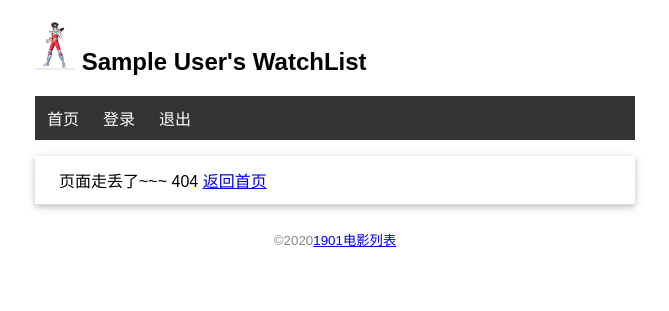
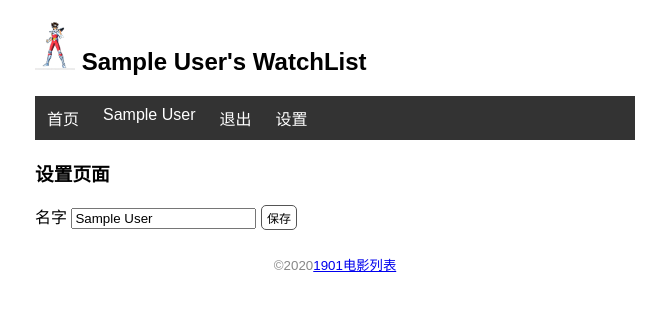
Before and after one commit to ITClubOfBruce/flask1901, a Flask app: page /settings in a window 1280 px wide. Shown: the top 311 px of the page, without its empty margins (305-974 px from the left). Run offline with Flask 2, Linux system fonts and the light colour scheme; the visitor is signed in with stand-in values (Sample User, id 1); data comes from the database, SQL or seed files in the repository.

Commit message:
功能代码完结

```diff
--- a/day1/watchlist/app.py
+++ b/day1/watchlist/app.py
@@ -5,7 +5,7 @@ from flask import Flask,render_template,flash,redirect,request,url_for
 from werkzeug.security import generate_password_hash,check_password_hash
 import click
 from flask_sqlalchemy import SQLAlchemy  # 导入扩展类
-from flask_login import LoginManager,UserMixin,login_user,logout_user,login_required
+from flask_login import LoginManager,UserMixin,login_user,logout_user,login_required,current_user
 
 WIN = sys.platform.startswith('win')
 if WIN:
@@ -26,6 +26,7 @@ login_manager = LoginManager(app) # 实例化登录拓展类
 def load_user(user_id):
     user = User.query.get(int(user_id))
     return user
+login_manager.login_view = 'login'
 
 # models
 class User(db.Model,UserMixin):
@@ -54,6 +55,9 @@ def common_user():
 @app.route('/',methods=['GET','POST'])
 def index():
     if request.method == 'POST':
+        if not current_user.is_authenticated:
+            return redirect(url_for('index'))
+
         # request在请求触发的时候才会包含数据
         title = request.form.get('title')
         year = request.form.get('year')
@@ -73,6 +77,7 @@ def index():
 
 # 更新电影信息
 @app.route('/movie/edit/<int:movie_id>',methods=['GET','POST'])
+@login_required
 def edit(movie_id):
     movie = Movie.query.get_or_404(movie_id)
     if request.method == 'POST':
@@ -131,6 +136,21 @@ def logout():
     flash('拜拜')
     return redirect(url_for('index'))
 
+# settings 设置
+@app.route('/settings',methods=['GET','POST'])
+@login_required
+def settings():
+    if request.method == 'POST':
+        name = request.form['name']
+        if not name or len(name)>20:
+            flash('输入错误')
+            return redirect(url_for('settings'))
+        current_user.name = name
+        db.session.commit()
+        flash('名称已经更新')
+        return redirect(url_for('index'))
+
+    return render_template('settings.html')
 
 # 自定义命令
 
--- a/day1/watchlist/templates/base.html
+++ b/day1/watchlist/templates/base.html
@@ -22,12 +22,25 @@
             <li>
                 <a href="{{ url_for('index') }}">首页</a>
             </li>
+            {% if not current_user.is_authenticated %}
             <li>
                 <a href="{{ url_for('login') }}">登录</a>
+
             </li>
+            {% else %}
+            <li>
+                <a href="{{ url_for('login') }}">{{ current_user.name }}</a>
+
+            </li>
+            {% endif %}
+            {% if current_user.is_authenticated %}
             <li>
                 <a href="{{ url_for('logout') }}">退出</a>
             </li>
+            <li>
+                <a href="{{ url_for('settings') }}">设置</a>
+            </li>
+            {% endif %}
         </ul>
     </nav>
     {% block content %}{% endblock %}
--- a/day1/watchlist/templates/index.html
+++ b/day1/watchlist/templates/index.html
@@ -2,11 +2,13 @@
 {% block content %}
 <p>总共{{ movies|length }}个</p>
 {# 添加电影的表单 #}
+{% if current_user.is_authenticated %}
 <form method="post">
     电影名称 <input type="text" name="title" autocomplete="off" required>
     电影年份 <input type="text" name="year" autocomplete="off" required>
     <input type="submit" class="btn" name="submit" value="添加">
 </form>
+{% endif %}
 
 <ul class="movie-list">
     {% for movie in movies %}
@@ -15,6 +17,7 @@
         <span class="float-right">
             <a class="baidu" href="http://v.baidu.com/v?word={{ movie.title }}&ct=301989888&rn=67&pn=0&db=0&s=0&fbl=800&ie=utf-8" target="_blank" title="在百度视频中查找">百度视频</a>
         </span>
+        {% if current_user.is_authenticated %}
         <span class="float-right">
             <a class="btn" href="{{ url_for('edit',movie_id=movie.id) }}">编辑</a>
         </span>
@@ -23,6 +26,7 @@
                 <input class="btn" type="submit" value="删除" onclick="return confirm('确定删除吗？')">
             </form>
         </span>
+        {% endif %}
     </li>
     {% endfor %}
 </ul>
--- /dev/null
+++ b/day1/watchlist/templates/settings.html
@@ -0,0 +1,9 @@
+{% extends 'base.html' %}
+
+{% block content %}
+<h3>设置页面</h3>
+<form method="post">
+    名字 <input type="text" value="{{ current_user.name }}" name="name" autocomplete="off" required>
+    <input type="submit" class="btn" name="submit" value="保存">
+</form>
+{% endblock %}
```
